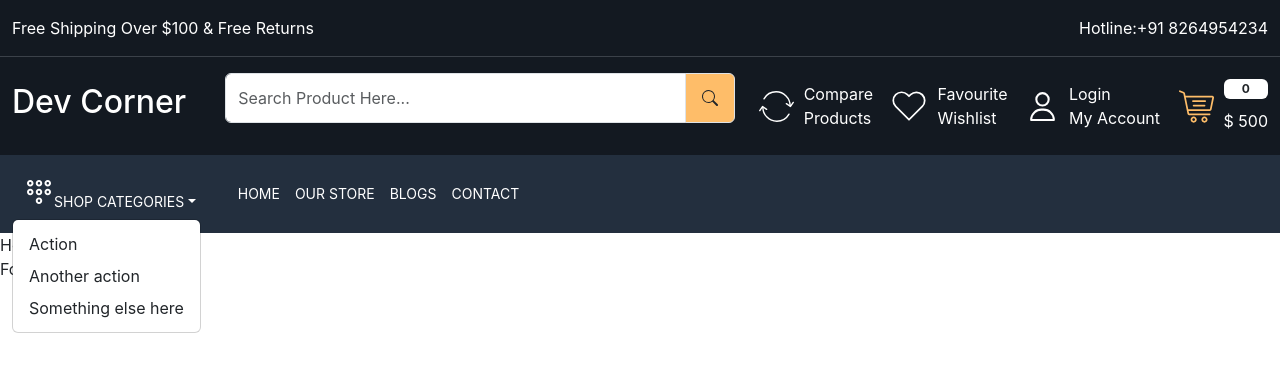
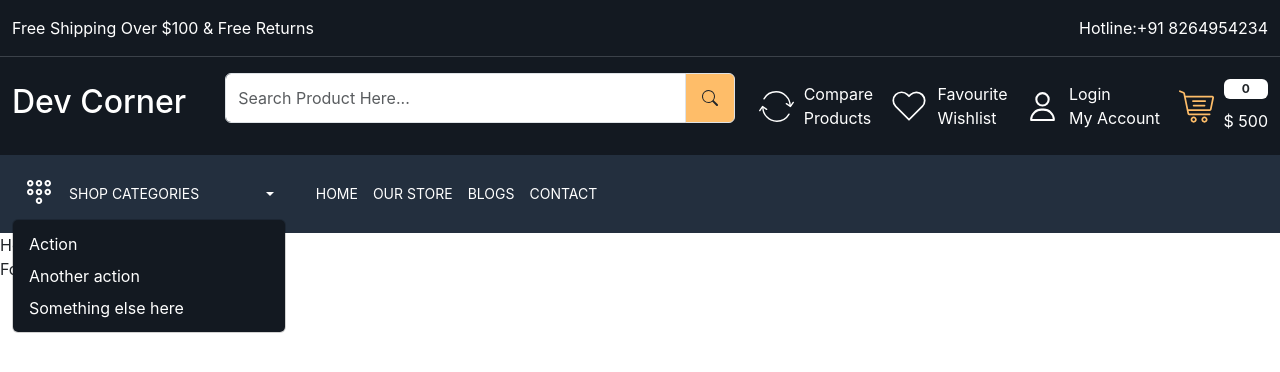
Before and after one commit to yanapeshko/web-shop, a React (Create React App) app: page / in a window 1280 px wide. Both pictures are taken after a click on the button "SHOP CATEGORIES". Shown: the top 372 px of the page. Built offline with nearby package versions, Linux system fonts and the light colour scheme.

Commit message:
styled dropbox

```diff
--- a/src/App.css
+++ b/src/App.css
@@ -63,4 +63,12 @@ a {
 .header-bottom .dropdown button::before {
   content: url("../public/images/menu.svg");
 }
+.header-bottom .dropdown-menu {
+  background-color: var(--color-131921);
+  width: 100%;
+  transform: translate(0px, 57px, 0px) !important;
+}
+.header-bottom .dropdown-item:hover {
+  background-color: transparent;
+}
 /* Header End */
--- a/src/components/Header.jsx
+++ b/src/components/Header.jsx
@@ -100,28 +100,30 @@ const Header = () => {
                 <div>
                   <div className="dropdown">
                     <button
-                      className="btn btn-secondary dropdown-toggle bg-transparent border-0"
+                      className="btn btn-secondary dropdown-toggle bg-transparent border-0 gap-15 d-flex align-items-center"
                       type="button"
                       data-bs-toggle="dropdown"
                       aria-expanded="false"
                     >
-                      Shop Categories
+                      <span className="me-5 d-inline-block">
+                        Shop Categories
+                      </span>
                     </button>
                     <ul className="dropdown-menu">
                       <li>
-                        <a class="dropdown-item" href="#">
+                        <Link className="dropdown-item text-white" to="#">
                           Action
-                        </a>
+                        </Link>
                       </li>
                       <li>
-                        <a class="dropdown-item" href="#">
+                        <Link className="dropdown-item text-white" to="#">
                           Another action
-                        </a>
+                        </Link>
                       </li>
                       <li>
-                        <a class="dropdown-item" href="#">
+                        <Link className="dropdown-item text-white" to="#">
                           Something else here
-                        </a>
+                        </Link>
                       </li>
                     </ul>
                   </div>
```
